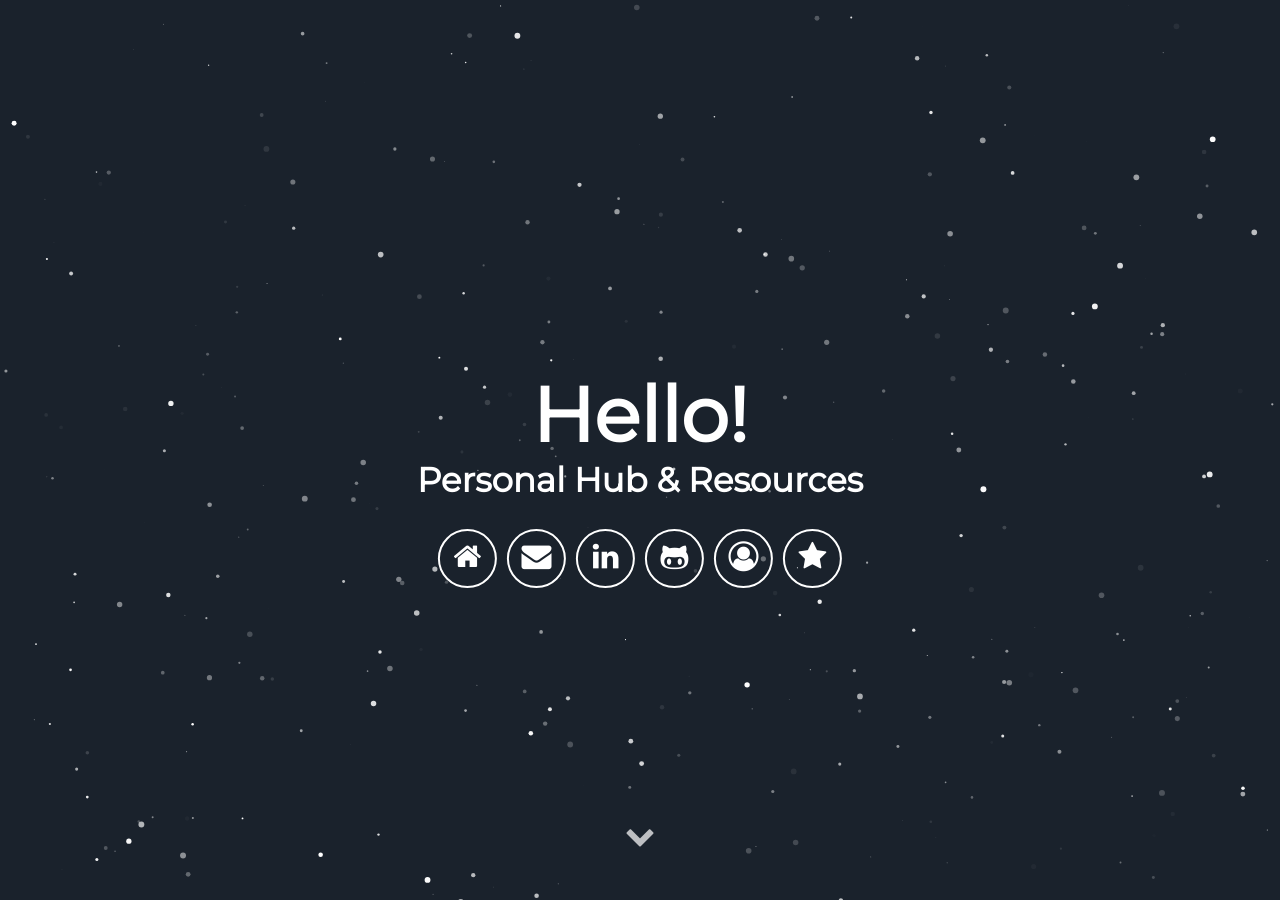
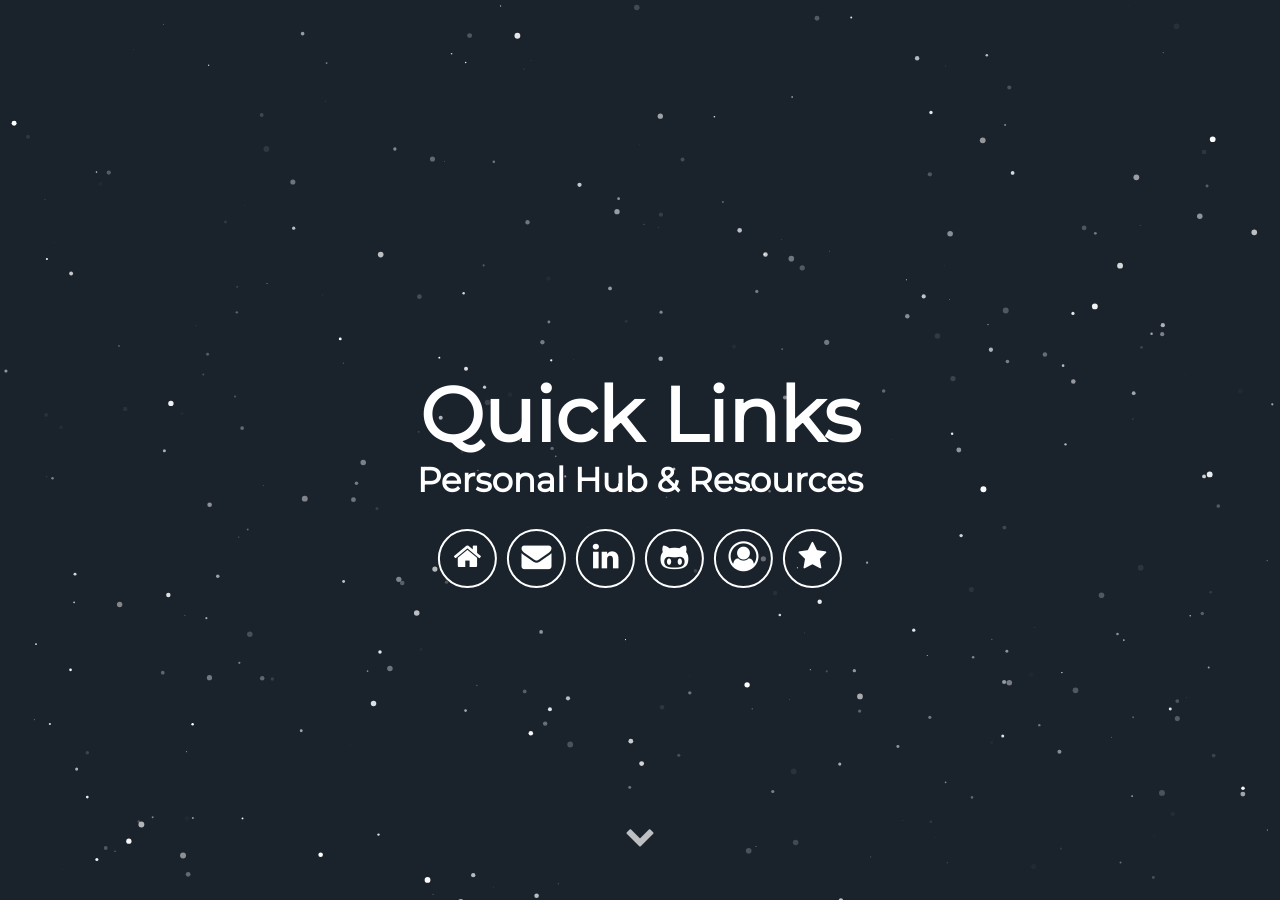
Before and after one commit to joshpabraham/joshpabraham.github.io, a Jekyll site: the page built from hub/index.html, in a window 1280 px wide and 900 px high. Built offline with Jekyll 4.4.1, drawn with Linux system fonts in a browser that asks for light colours; some web fonts are replaced.

Commit message:
Update index.html

```diff
--- a/hub/index.html
+++ b/hub/index.html
@@ -1,6 +1,6 @@
 ---
 layout: default
-title: Hello!
+title: Quick Links
 subhead: Personal Hub & Resources
 ---
 
```
